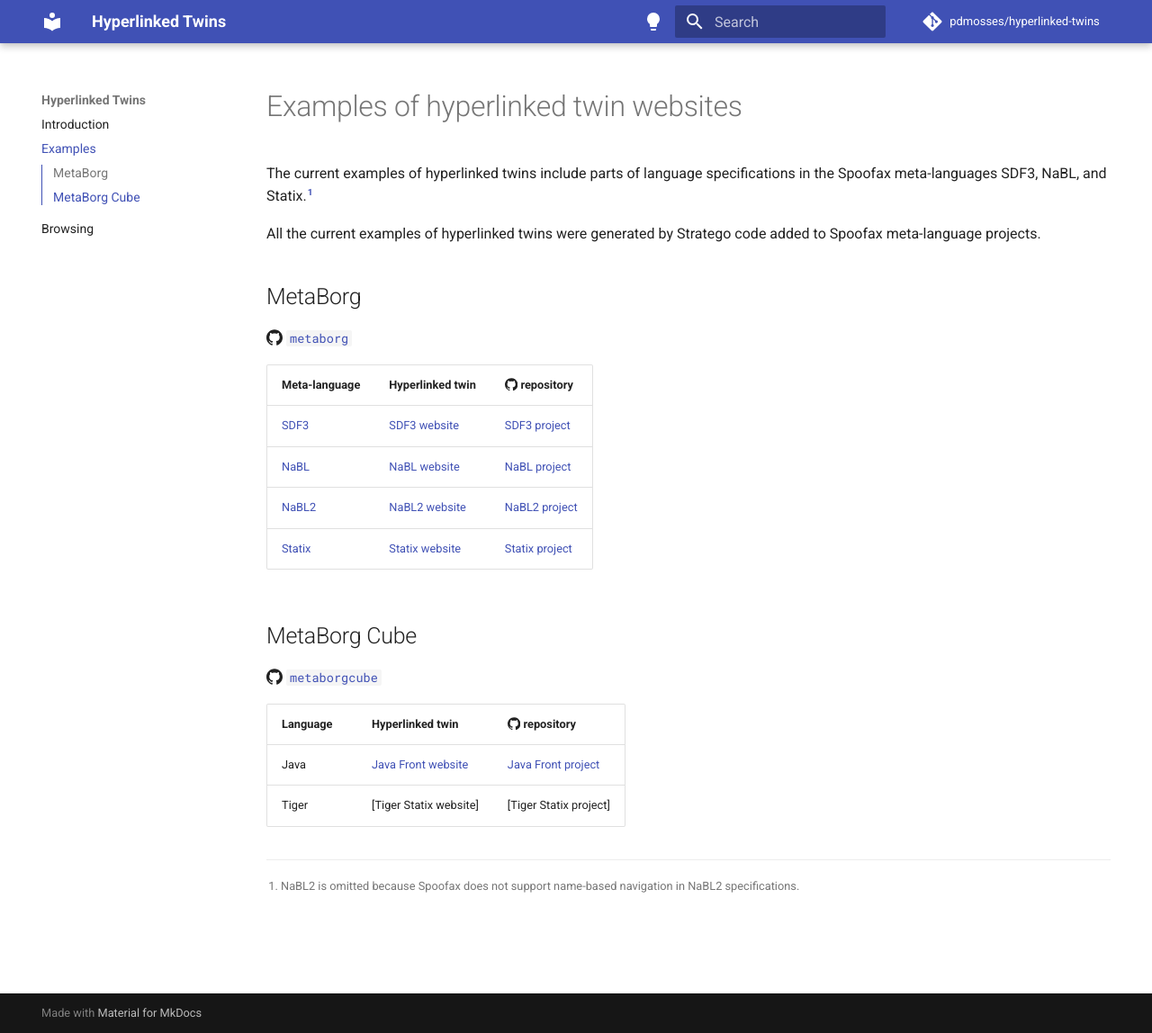
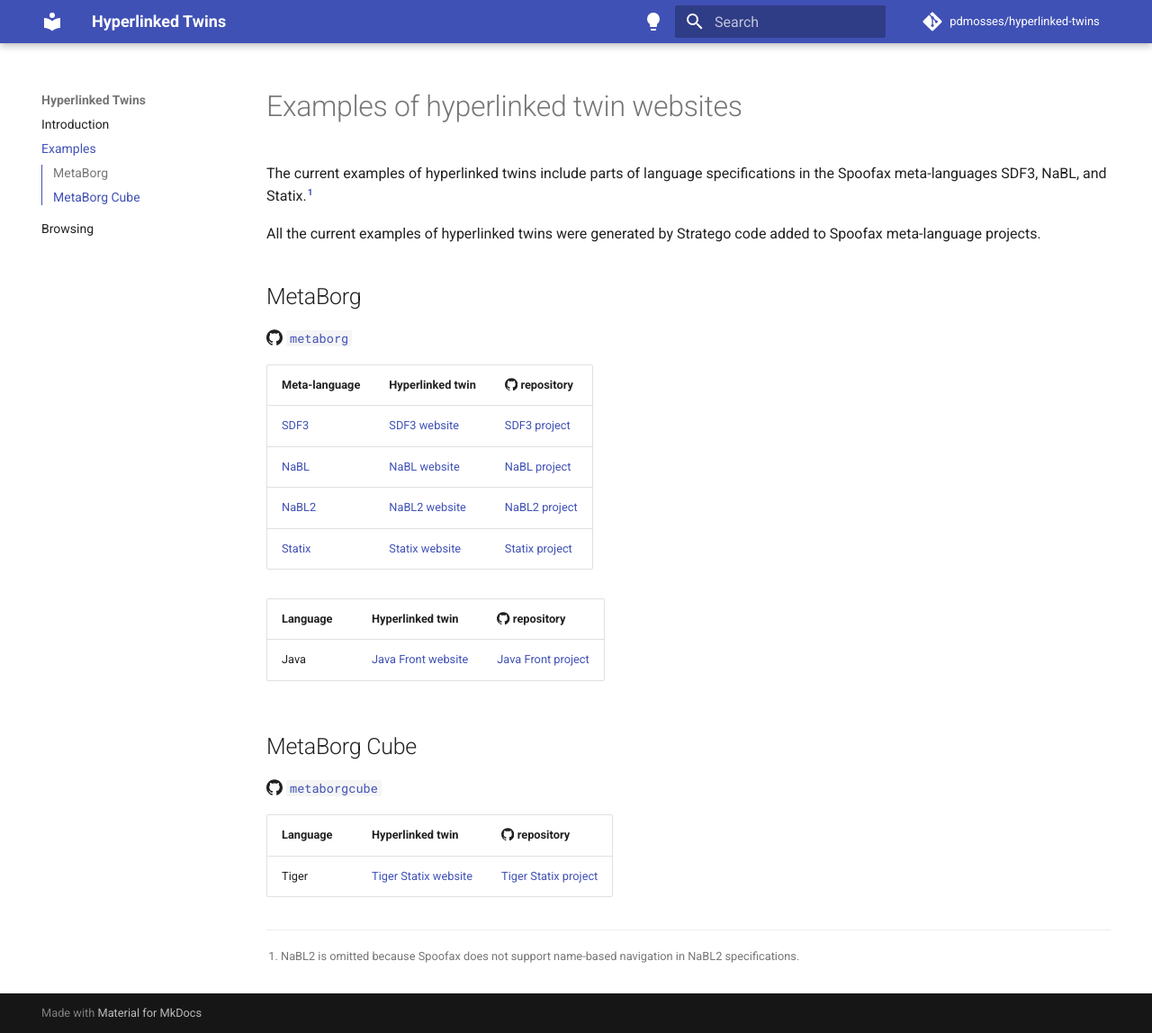
Before and after one commit to pdmosses/hyperlinked-twins, an MkDocs documentation site: the page built from docs/examples.md, in a window 1280 px wide and 1148 px high. Shown: the whole window at 90% size. Built offline with MkDocs 1.6.1 and Material for MkDocs 9.7.7, drawn with Linux system fonts in a browser that asks for light colours; comment, search, counter and statistics services are not loaded; some of the changed lines change nothing that is shown.

Commit message:
Correct links

```diff
--- a/docs/examples.md
+++ b/docs/examples.md
@@ -23,13 +23,16 @@
 [NaBL2]       | [NaBL2 website]  | [NaBL2 project]
 [Statix]      | [Statix website] | [Statix project]
 
+Language | Hyperlinked twin       | :simple-github: repository
+---------|------------------------|---------------------------
+Java     | [Java Front website]   | [Java Front project]
+
 ## MetaBorg Cube
 
 :simple-github: [`metaborgcube`][metaborgcube]
 
 Language | Hyperlinked twin       | :simple-github: repository
 ---------|------------------------|---------------------------
-Java     | [Java Front website]   | [Java Front project]
 Tiger    | [Tiger Statix website] | [Tiger Statix project]
 
 [metaborg]: https://github.com/metaborg
@@ -50,7 +53,10 @@
 [Statix website]: https://pdmosses.github.io/nabl/statix.lang
 [Statix project]: https://github.com/metaborg/nabl/tree/master/statix.lang
 
+[Java Front website]: https://pdmosses.github.io/java-front/lang.java
+[Java Front project]: https://github.com/metaborg/java-front/tree/master/lang.java
+
 [metaborgcube]: https://github.com/metaborgcube
 
-[Java Front website]: https://pdmosses.github.io/java-front/lang.java)
-[Java Front project]: https://github.com/metaborgcube/java-front/tree/master/lang.java)
+[Tiger Statix website]: https://pdmosses.github.io/metaborg-tiger/org.metaborg.lang.tiger.statix
+[Tiger Statix project]: https://github.com/metaborg/metaborg-tiger/tree/master/org.metaborg.lang.tiger.statix
```
